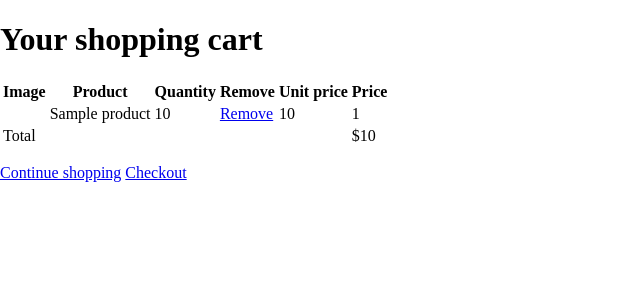
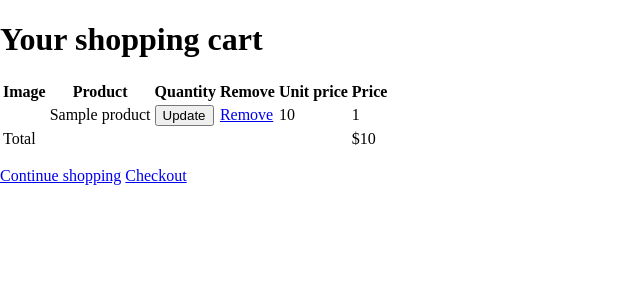
Before and after one commit to pabcha/django-online-shop, a Django app: template cart/templates/cart/detail.html in a window 1280 px wide. Shown: the part 18-318 px from the top of the page, without its empty margins (0-640 px from the left). Run offline with Django 3.2, Linux system fonts and the light colour scheme; the template is opened without the code that fills it: most values are stand-ins (such as "Sample title", 1, 10 or a date in 2020).

Commit message:
Se puede modificar la cantidad a llevar en el carrito

```diff
--- a/cart/templates/cart/detail.html
+++ b/cart/templates/cart/detail.html
@@ -26,7 +26,14 @@
               </a>
             </td>
             <td>{{ product.name }}</td>
-            <td>{{ item.quantity }}</td>
+            <td>
+              <form action="{% url 'cart:cart_add' product.id %}" method="post">
+                {{ item.update_quantity_form.quantity }}
+                {{ item.update_quantity_form.update }}
+                <input type="submit" value="Update">
+                {% csrf_token %}
+              </form>
+            </td>
             <td><a href="{% url 'cart:cart_remove' product.id %}">Remove</a></td>
             <td>{{ item.price }}</td>
             <td>{{ item.total_price }}</td>
--- a/cart/views.py
+++ b/cart/views.py
@@ -23,4 +23,9 @@
 
 def cart_detail(request):
     cart = Cart(request)
+    for item in cart:
+        item['update_quantity_form'] = CartAddProductForm(initial={
+            'quantity': item['quantity'],
+            'update': True
+        })
     return render(request, 'cart/detail.html', {'cart': cart})
```
